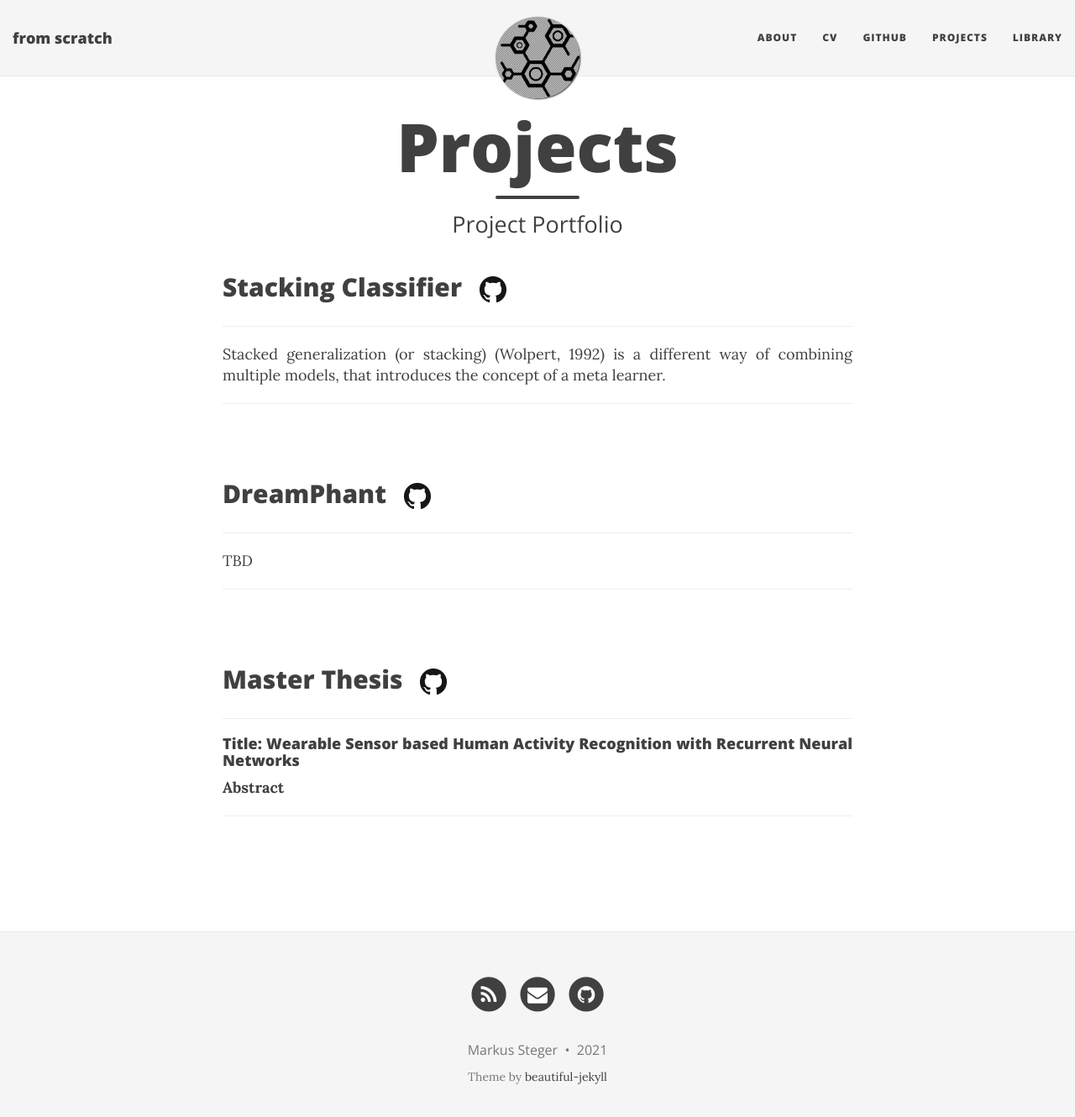
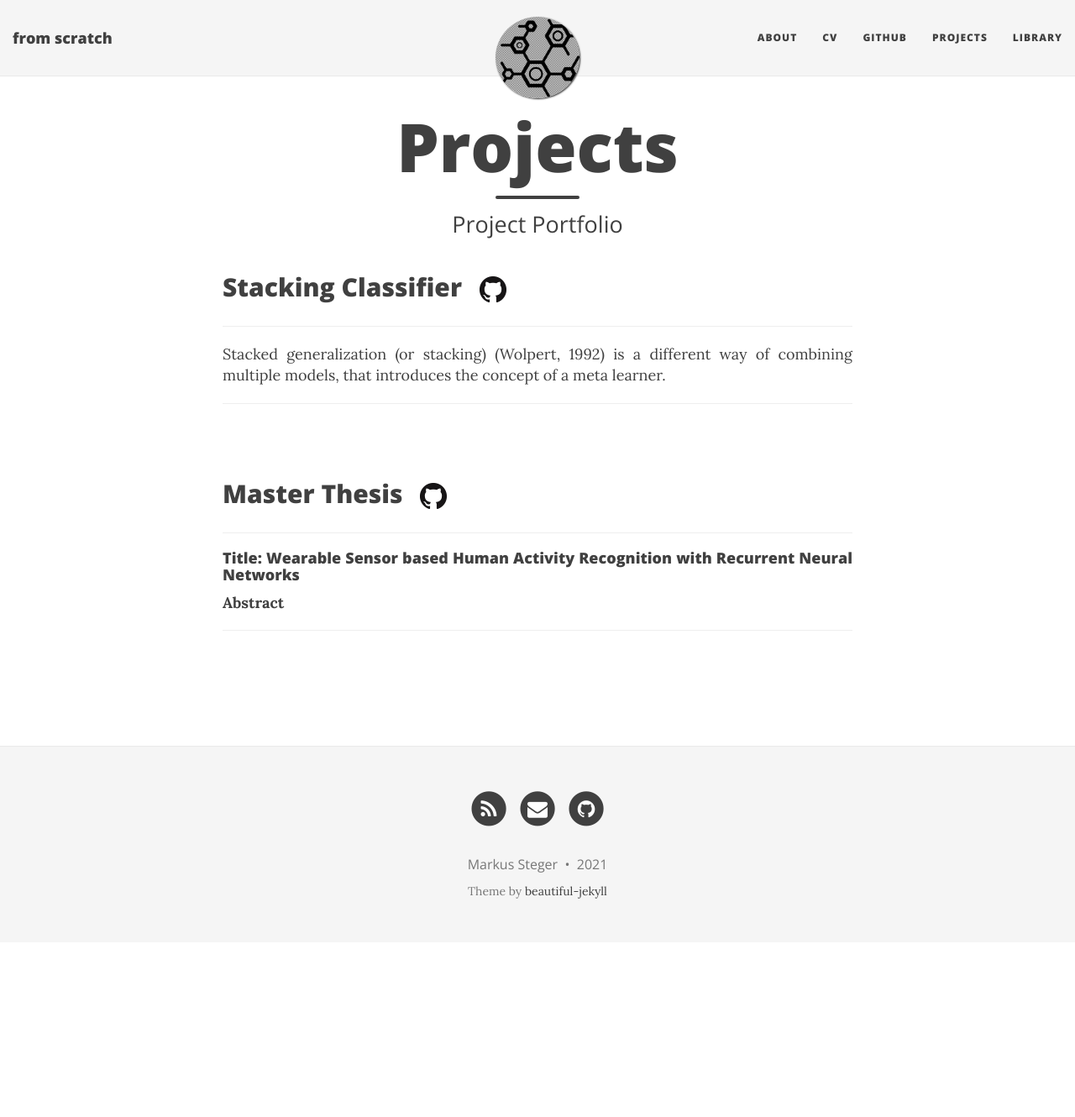
Before and after one commit to stgrmks/stgrmks.github.io, a Jekyll site: the page built from projects.md, in a window 1280 px wide and 1343 px high. Shown: the top 1330 px of the window at 84% size. Built offline with Jekyll 4.4.1, drawn with Linux system fonts in a browser that asks for light colours; nearby versions of some CDN libraries.

Commit message:
small updates

```diff
--- a/_config.yml
+++ b/_config.yml
@@ -4,7 +4,7 @@
 # baseurl is the website's URL without the hostname
 
 # If you are building a simple GitHub user page (http://username.github.io) then use these settings:
-url: "https://stgrmks.github.io"
+url: "https://www.steger.dev"
 baseurl: ""
 
 # If you are building a GitHub project page then use these settings:
@@ -76,7 +76,7 @@ author:
 # If you want to add a new link that isn't here, you'll need to also edit the file _data/SocialNetworks.yml
 social-network-links:
   rss: false
-  email: "m.steger@pm.me"
+  email: "markus@steger.dev"
   # facebook: daattali
   github: stgrmks
   # twitter: daattali
--- a/projects.md
+++ b/projects.md
@@ -24,13 +24,6 @@ Although an attractive idea, it is less widely used than bagging and boosting. U
 </details>
 ---
 <br>
-## DreamPhant <a href="https://github.com/stgrmks/DreamPhant" class="btn">![View on GitHub](/img/GitHub-Mark-32px.png "View on GitHub")</a>
----
-<details>
-<summary>TBD</summary>
-</details>
----
-<br>
 ## Master Thesis <a href="https://github.com/stgrmks/Master-thesis" class="btn">![View on GitHub](/img/GitHub-Mark-32px.png "View on GitHub")</a>
 ---
 #### Title: Wearable Sensor based Human Activity Recognition with Recurrent Neural Networks
```
